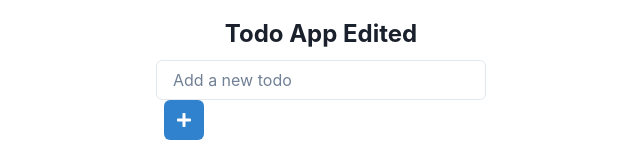
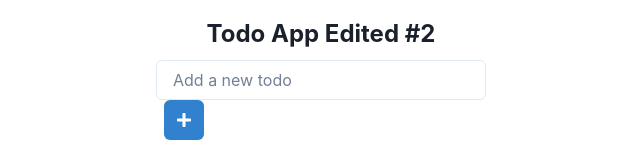
Before and after one commit to GPT-Engineer-App/schedule-savvy, a React (Vite) app: page / in a window 1280 px wide. Shown: the top 160 px of the page, without its empty margins (319-959 px from the left). Built offline with nearby package versions, Linux system fonts and the light colour scheme.

Commit message:
Update Index.jsx

```diff
--- a/src/pages/Index.jsx
+++ b/src/pages/Index.jsx
@@ -40,7 +40,7 @@ const Index = () => {
   return (
     <VStack p={4}>
       <Text fontSize="2xl" fontWeight="bold">
-        Todo App Edited
+        Todo App Edited #2
       </Text>
       <Box>
         <Input placeholder="Add a new todo" value={input} onChange={handleInputChange} onKeyPress={handleKeyPress} />
```
